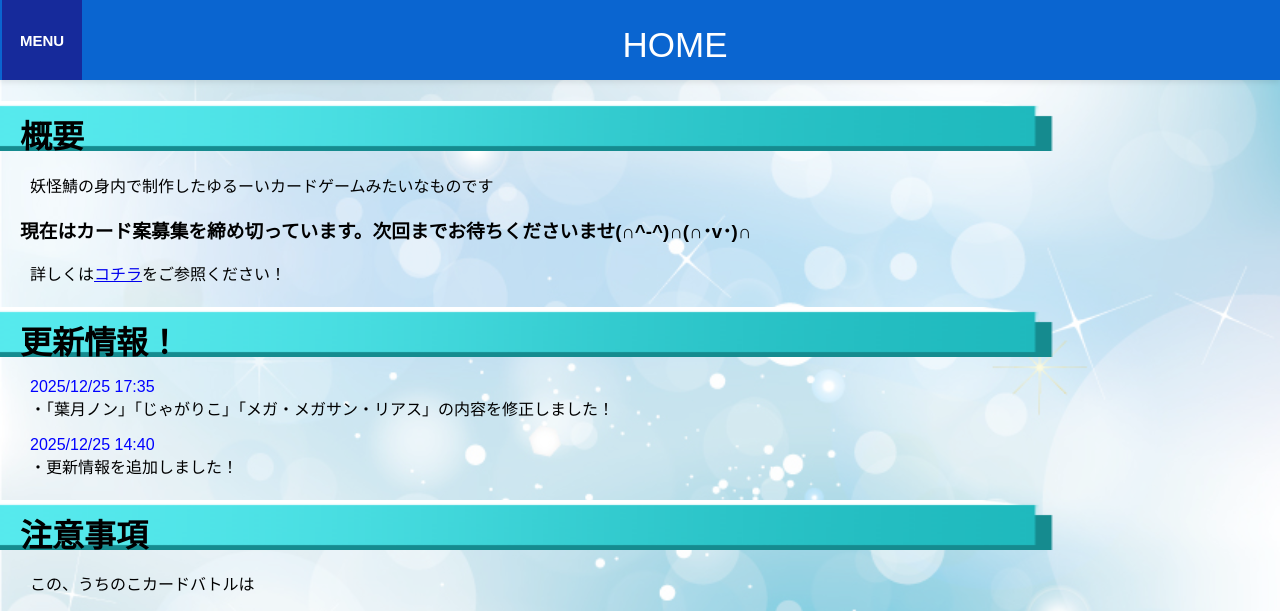
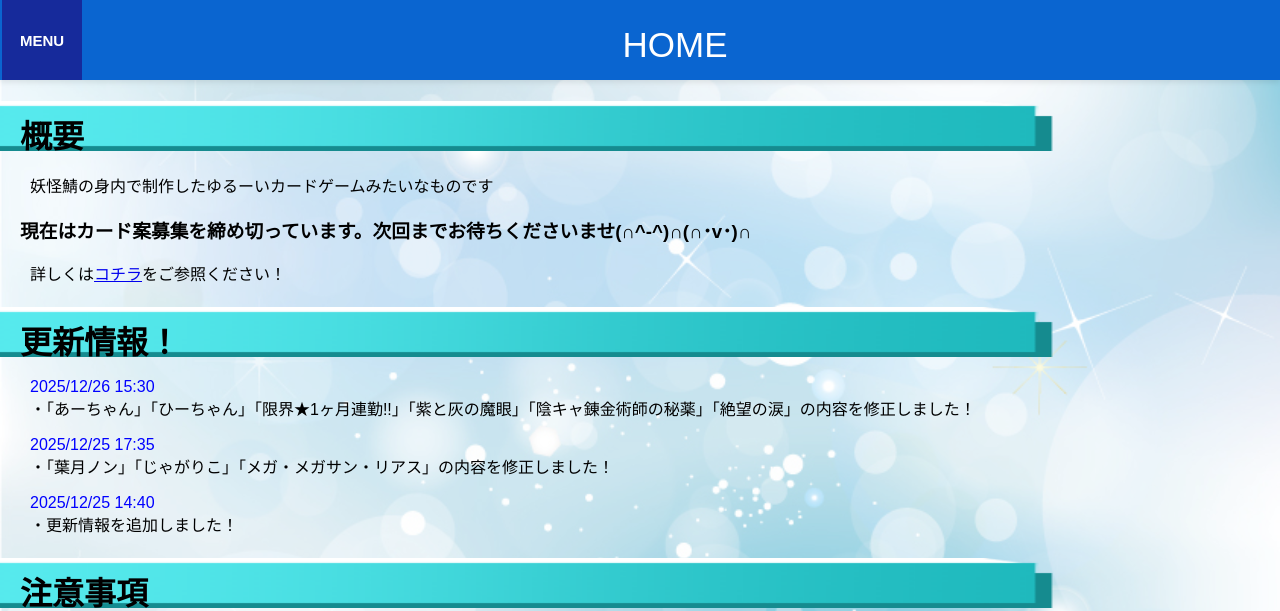
Before and after one commit to mitek37/card_battle, a plain HTML site: page index.html in a window 1280 px wide. Shown: the top 611 px of the page. Drawn offline with nearby package versions, Linux system fonts and the light colour scheme; a web font is replaced by a local one.

Commit message:
Update index.html

```diff
--- a/index.html
+++ b/index.html
@@ -31,6 +31,11 @@
     <p>詳しくは<a href="https://discord.com/channels/1280509139596087357/1443466990634143835">コチラ</a>をご参照ください！</p>
 
     <h1>更新情報！</h1>
+
+    <p>
+        <iro style="color: blue;">2025/12/26 15:30</iro><br>
+        ・「あーちゃん」「ひーちゃん」「限界★1ヶ月連勤!!」「紫と灰の魔眼」「陰キャ錬金術師の秘薬」「絶望の涙」の内容を修正しました！
+    </p>
 
     <p>
         <iro style="color: blue;">2025/12/25 17:35</iro><br>
```
